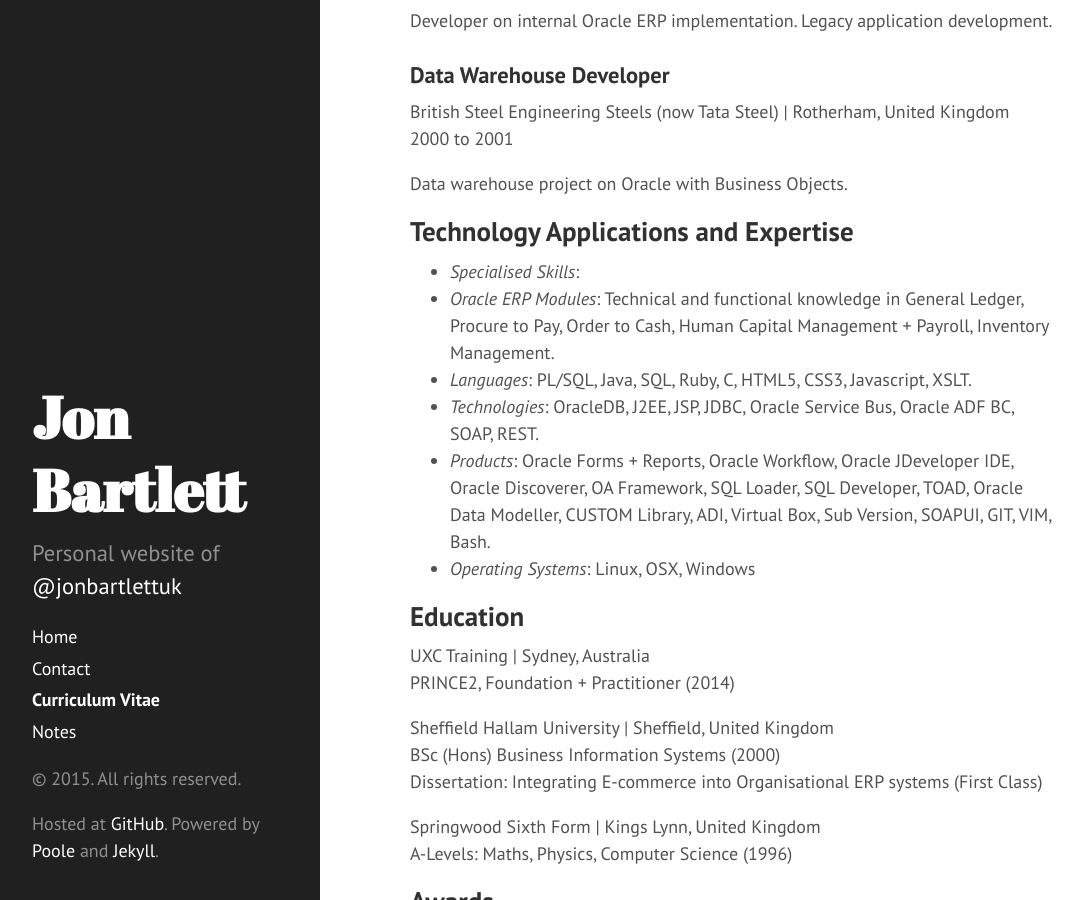
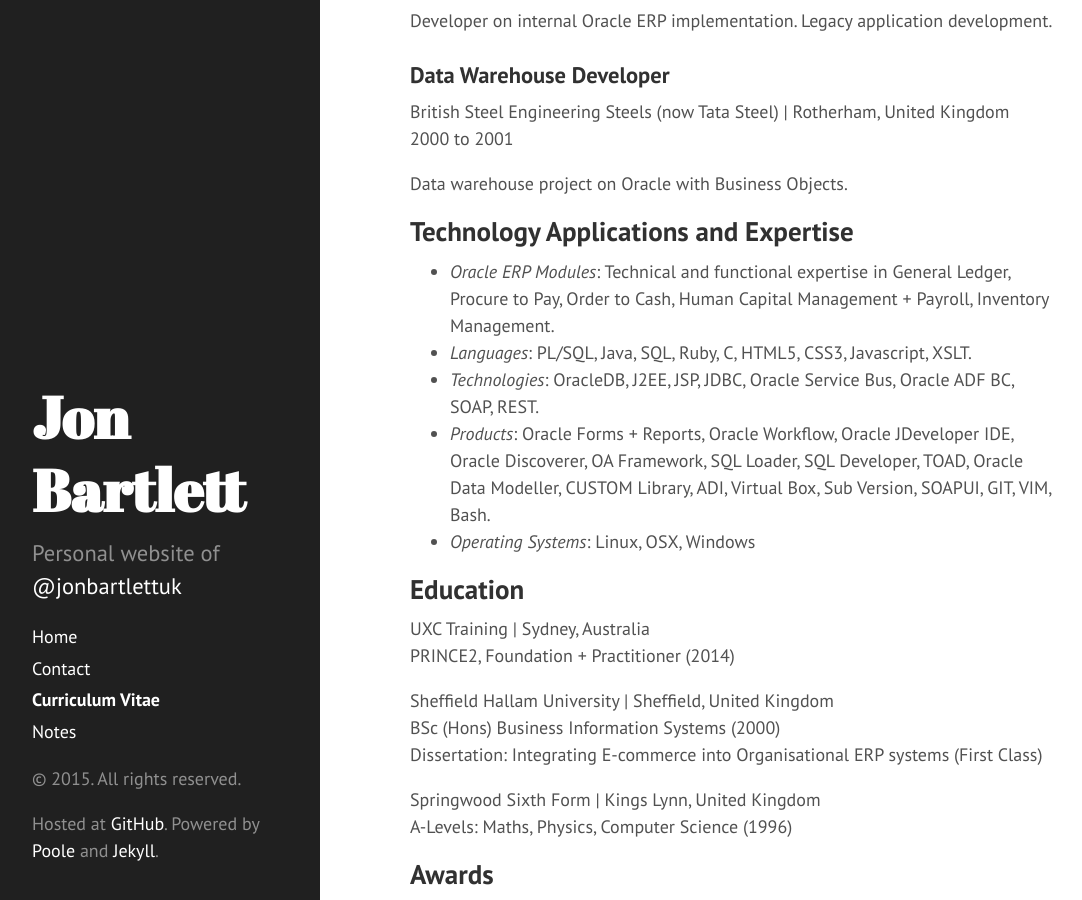
Before and after one commit to jonbartlett/jonbartlett.github.io, a Jekyll site: the page built from cv.md, in a window 1280 px wide and 900 px high, scrolled down 2700 px. Shown: the whole window, without its empty margins (4-1086 px from the left). Built offline with Jekyll 4.4.1, drawn with Linux system fonts in a browser that asks for light colours; Markdown is read by kramdown in place of the engine named in the settings.

Commit message:
corrected CV

```diff
--- a/cv.md
+++ b/cv.md
@@ -78,8 +78,7 @@ British Steel Engineering Steels (now Tata Steel) | Rotherham, United Kingdom
 Data warehouse project on Oracle with Business Objects.
 
 ## Technology Applications and Expertise
-* *Specialised Skills*:
-* *Oracle ERP Modules*: Technical and functional knowledge in General Ledger, Procure to Pay, Order to Cash, Human Capital Management + Payroll, Inventory Management.
+* *Oracle ERP Modules*: Technical and functional expertise in General Ledger, Procure to Pay, Order to Cash, Human Capital Management + Payroll, Inventory Management.
 * *Languages*: PL/SQL, Java, SQL, Ruby, C, HTML5, CSS3, Javascript, XSLT.
 * *Technologies*: OracleDB, J2EE, JSP, JDBC, Oracle Service Bus, Oracle ADF BC, SOAP, REST.
 * *Products*: Oracle Forms + Reports, Oracle Workflow, Oracle JDeveloper IDE, Oracle Discoverer, OA Framework, SQL Loader, SQL Developer, TOAD, Oracle Data Modeller, CUSTOM Library, ADI, Virtual Box, Sub Version, SOAPUI, GIT, VIM, Bash.
```
Also changed, not shown: _posts/2015-05-14-dave-yates-frame-building.md (renamed from _posts/2015-05-14-the-beginning.md).
